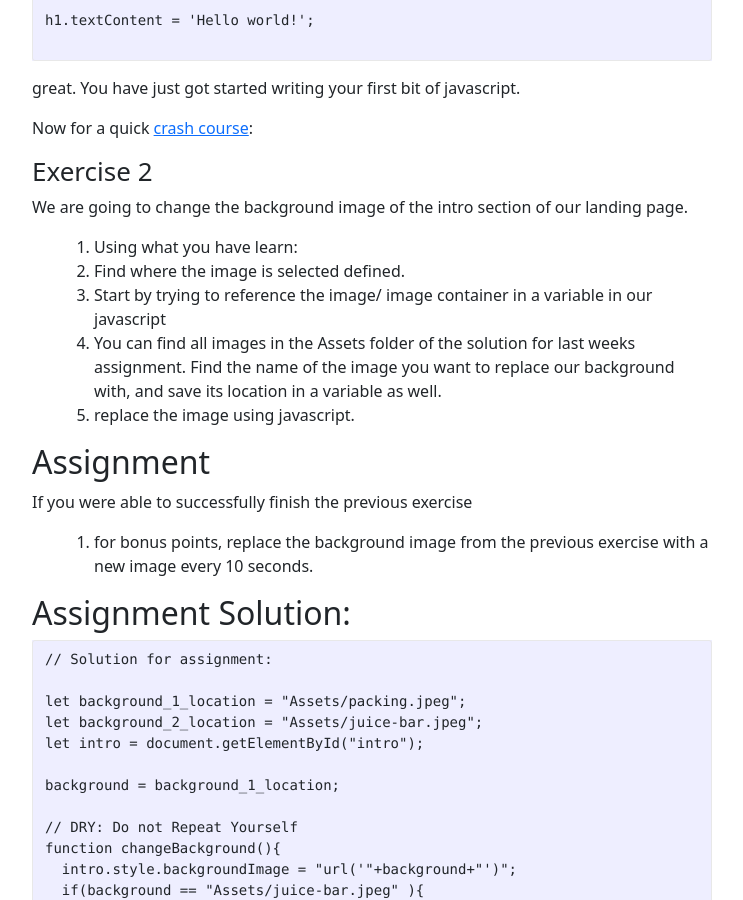
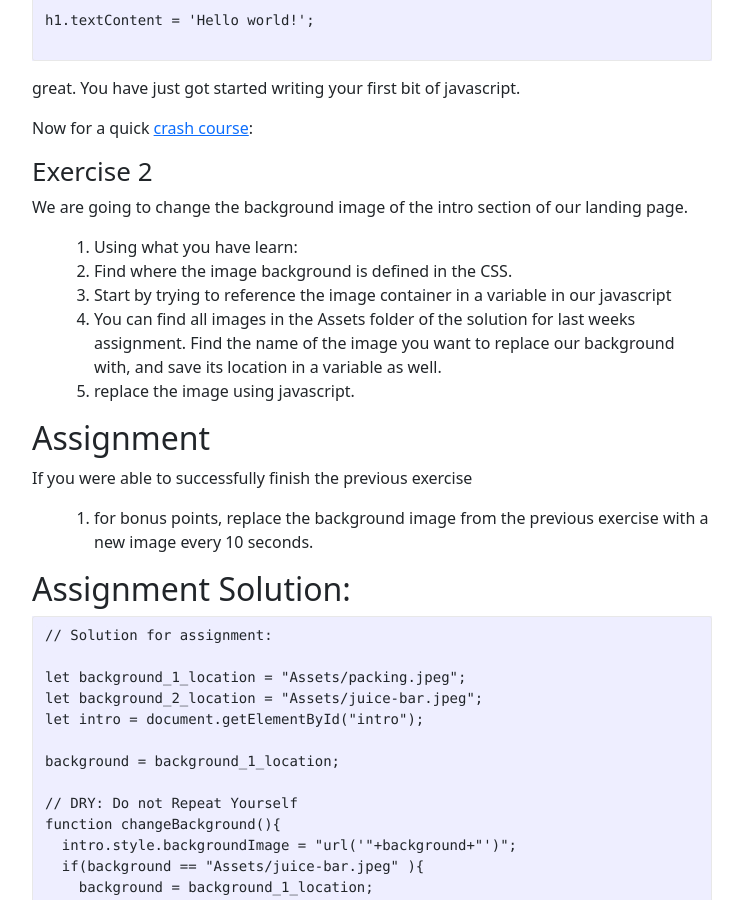
Before and after one commit to NevilleKitala/NevilleKitala.github.io, a Jekyll site: the page built from _classes/2021-07-09-javascript.markdown, in a window 1280 px wide and 900 px high, scrolled down 1988 px. Shown: the whole window, without its empty margins (268-1011 px from the left). Built offline with Jekyll 4.4.1, drawn with Linux system fonts in a browser that asks for light colours; comment, search, counter and statistics services are not loaded.

Commit message:
fixing typos

```diff
--- a/_classes/2021-07-09-javascript.markdown
+++ b/_classes/2021-07-09-javascript.markdown
@@ -74,8 +74,8 @@ Now for a quick [crash course](https://developer.mozilla.org/en-US/docs/Learn/Ge
 We are going to change the background image of the intro section of our landing page.
 
  1. Using what you have learn:
-  1. Find where the image is selected defined.
-  1. Start by trying to reference the image/ image container in a variable in our javascript
+  1. Find where the image background is defined in the CSS.
+  1. Start by trying to reference the image container in a variable in our javascript
   1. You can find all images in the Assets folder of the solution for last weeks assignment. Find the name of the image you want to replace our background with, and save its location in a variable as well.
   1. replace the image using javascript.
 
```
Also changed, not shown: 1 other file.
